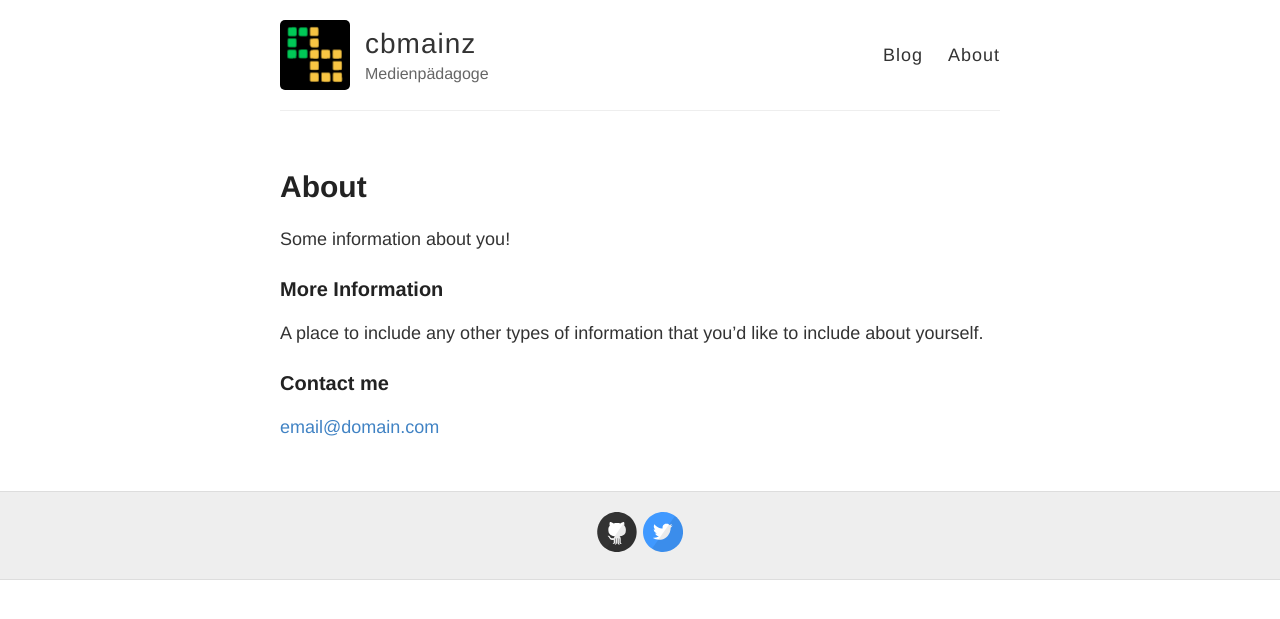
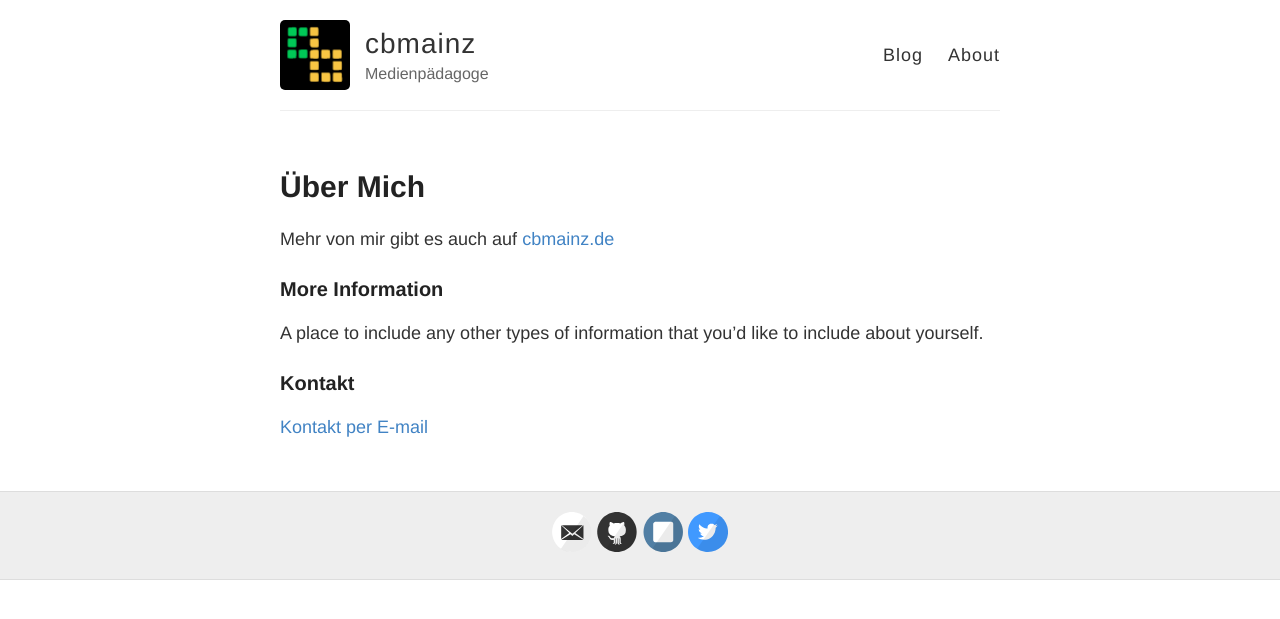
Before and after one commit to cbmainz/cbmainz.github.io, a Jekyll site: the page built from about.md, in a window 1280 px wide. Shown: the top 619 px of the page. Built offline with Jekyll 4.4.1, drawn with Linux system fonts in a browser that asks for light colours.

```diff
--- a/_config.yml
+++ b/_config.yml
@@ -18,11 +18,11 @@ avatar: https://raw.githubusercontent.com/cbmainz/cbmainz.github.io/master/image
 # Includes an icon in the footer for each username you enter
 footer-links:
   dribbble:
-  email:
+  email: hallo@cbmainz.de
   facebook:
   flickr:
-  github: cbmainz/jekyll-now
-  instagram:
+  github: cbmainz
+  instagram: cbmainz
   linkedin:
   pinterest:
   rss: # just type anything here for a working RSS icon
--- a/_layouts/post.html
+++ b/_layouts/post.html
@@ -10,7 +10,7 @@ layout: default
   </div>
 
   <div class="date">
-    Written on {{ page.date | date: "%B %e, %Y" }}
+    Geschrieben am {{ page.date | date: "%B %e, %Y" }}
   </div>
 
   {% include disqus.html %}
--- a/about.md
+++ b/about.md
@@ -1,15 +1,15 @@
 ---
 layout: page
-title: About
-permalink: /about/
+title: Über Mich
+permalink: /ubermich/
 ---
 
-Some information about you!
+Mehr von mir gibt es auch auf [cbmainz.de](https://cbmainz.de)
 
 ### More Information
 
 A place to include any other types of information that you'd like to include about yourself.
 
-### Contact me
+### Kontakt
 
-[email@domain.com](mailto:email@domain.com)
+[Kontakt per E-mail](https://cbmainz.de/kontakt-per-email/)
```
Also changed, not shown: _posts/2014-3-3-Hello-World.md (deleted, +0 -10 lines), _posts/Hello-World.md (added, +8 -0 lines).
